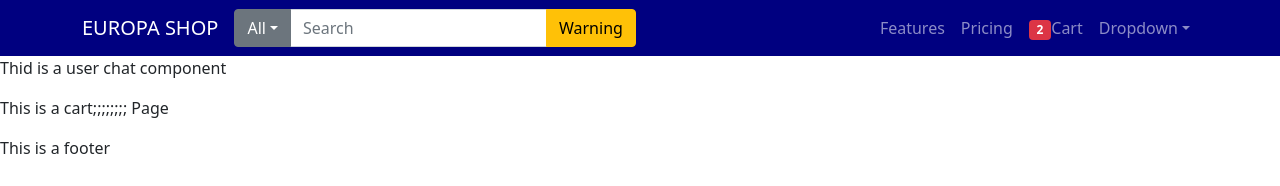
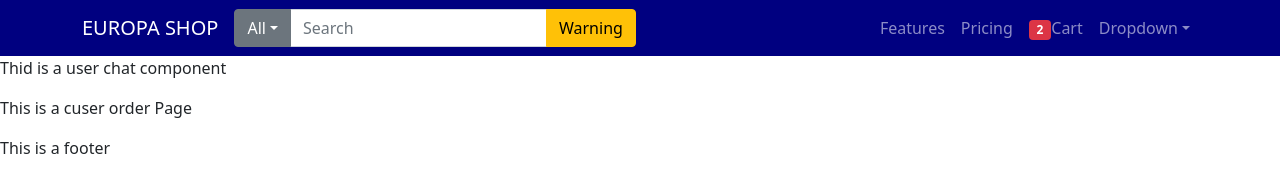
Before and after one commit to Dimple53/E-commerce_Website, a React (Create React App) app in the folder E-commerceApplication/frontend/: page /user/my-orders in a window 1280 px wide. Shown: the top 186 px of the page. Built offline with nearby package versions, Linux system fonts and the light colour scheme.

Commit message:
updated UserOrdersPage

```diff
--- a/E-commerceApplication/frontend/src/pages/user/UserOrdersPage.js
+++ b/E-commerceApplication/frontend/src/pages/user/UserOrdersPage.js
@@ -1,4 +1,4 @@
 const UserOrdersPage = () => {
-  return <p>This is a cart;;;;;;;; Page</p>;
+  return <p>This is a cuser order Page</p>;
 };
 export default UserOrdersPage;
```
